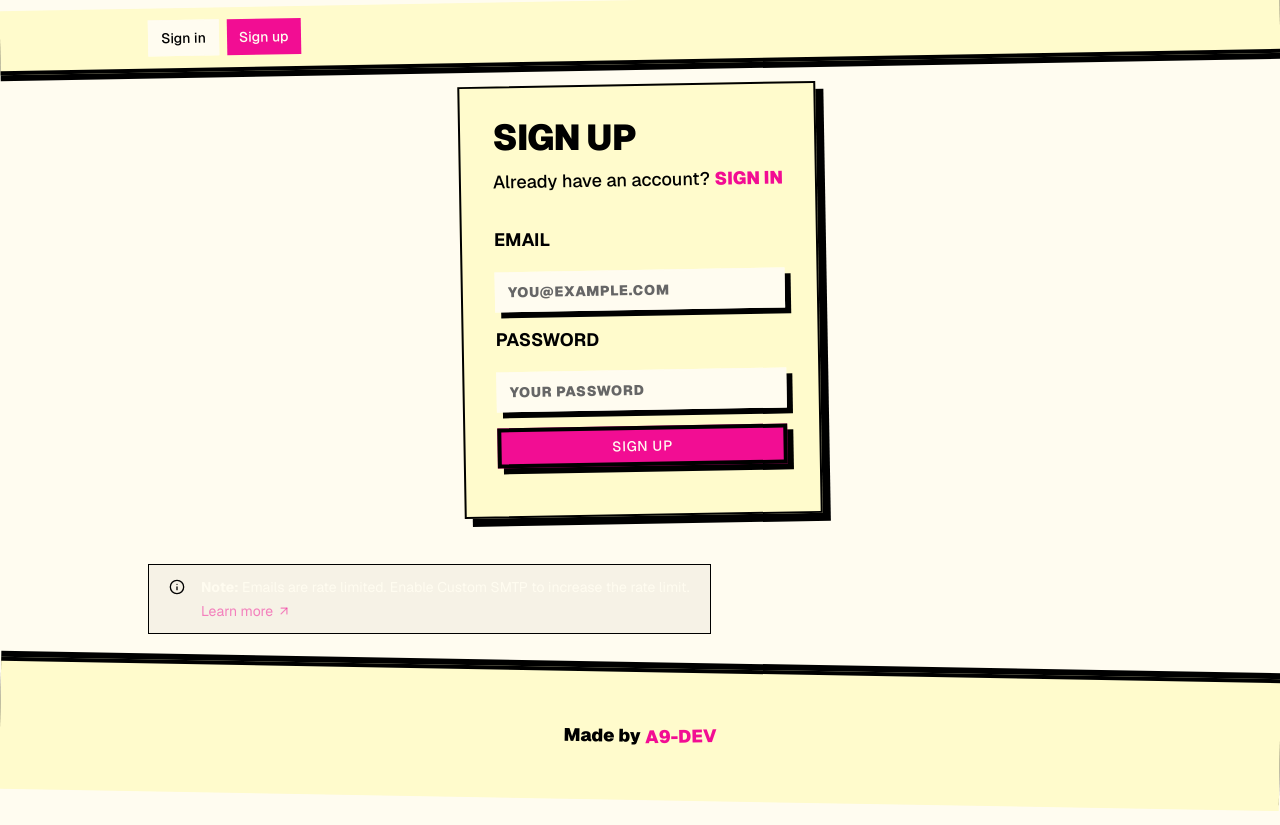
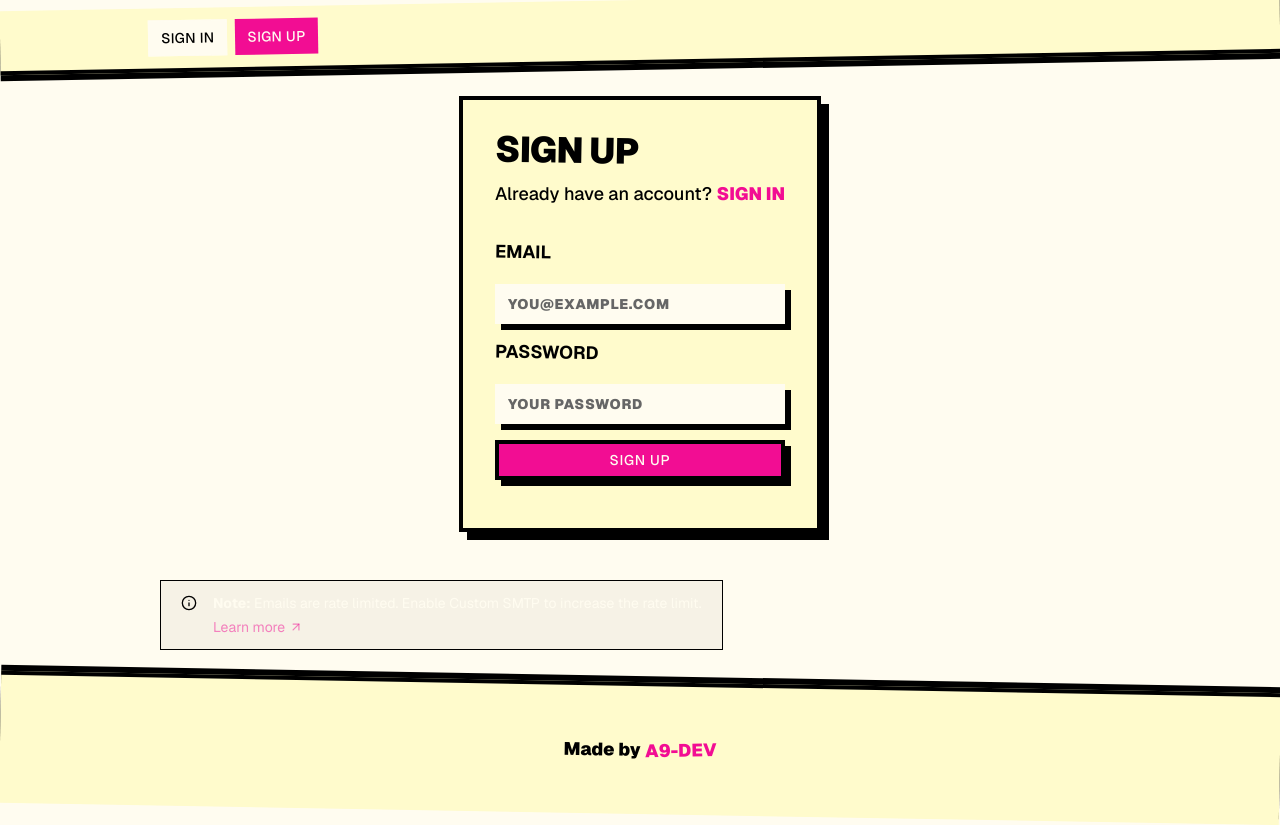
Before and after one commit to A9-dev/custom-daily-word, a Next.js app in the folder frontend/: page /sign-up in a window 1280 px wide. Built offline with nearby package versions, Linux system fonts and the light colour scheme; no server answers.

Commit message:
feat(ui): :sparkles: enhance UI components with improved border styles and layout adjustments

```diff
--- a/frontend/app/(auth-pages)/sign-in/page.tsx
+++ b/frontend/app/(auth-pages)/sign-in/page.tsx
@@ -8,7 +8,7 @@ import Link from "next/link";
 export default async function Login(props: { searchParams: Promise<Message> }) {
   const searchParams = await props.searchParams;
   return (
-    <form className="flex-1 flex flex-col min-w-64 max-w-sm mx-auto bg-card border-2 border-black p-8 shadow-[8px_8px_0_0_rgba(0,0,0,1)] -rotate-1">
+    <form className="flex-1 flex flex-col min-w-64 max-w-sm mx-auto bg-card border-4 border-black p-8 shadow-[8px_8px_0_0_rgba(0,0,0,1)]">
       <h1 className="text-4xl font-black uppercase tracking-tight mb-2 rotate-1">Sign in</h1>
       <p className="text-lg font-medium">
         Don't have an account?{" "}
--- a/frontend/app/(auth-pages)/sign-up/page.tsx
+++ b/frontend/app/(auth-pages)/sign-up/page.tsx
@@ -12,7 +12,7 @@ export default async function Signup(props: {
   const searchParams = await props.searchParams;
   if ("message" in searchParams) {
     return (
-      <div className="w-full flex-1 flex items-center justify-center gap-2 p-4 max-w-sm mx-auto bg-card border-2 border-black shadow-[8px_8px_0_0_rgba(0,0,0,1)] -rotate-1">
+      <div className="w-full flex-1 flex items-center justify-center gap-2 p-4 max-w-sm mx-auto bg-card border-4 border-black shadow-[8px_8px_0_0_rgba(0,0,0,1)]">
         <FormMessage message={searchParams} />
       </div>
     );
@@ -20,7 +20,7 @@ export default async function Signup(props: {
 
   return (
     <>
-      <form className="flex-1 flex flex-col min-w-64 max-w-sm mx-auto bg-card border-2 border-black p-8 shadow-[8px_8px_0_0_rgba(0,0,0,1)] -rotate-1">
+      <form className="flex-1 flex flex-col min-w-64 max-w-sm mx-auto bg-card border-4 border-black p-8 shadow-[8px_8px_0_0_rgba(0,0,0,1)]">
         <h1 className="text-4xl font-black uppercase tracking-tight mb-2 rotate-1">Sign up</h1>
         <p className="text-lg font-medium">
           Already have an account?{" "}
--- a/frontend/app/globals.css
+++ b/frontend/app/globals.css
@@ -4,58 +4,58 @@
 
 @layer base {
   :root {
-    --background: 48 100% 97%; /* warm white */
-    --foreground: 0 0% 0%; /* black */
-    --card: 55 100% 90%; /* bright yellow */
-    --card-foreground: 0 0% 0%; /* black */
-    --popover: 48 100% 97%; /* warm white */
-    --popover-foreground: 0 0% 0%; /* black */
-    --primary: 325 90% 50%; /* hot pink */
-    --primary-foreground: 48 100% 97%; /* warm white */
-    --secondary: 260 100% 60%; /* electric purple */
-    --secondary-foreground: 48 100% 97%; /* warm white */
-    --muted: 48 30% 90%; /* muted yellow */
-    --muted-foreground: 0 0% 40%; /* dark gray */
-    --accent: 160 100% 45%; /* bright teal */
-    --accent-foreground: 48 100% 97%; /* warm white */
-    --destructive: 15 100% 50%; /* bright orange-red */
-    --destructive-foreground: 48 100% 97%; /* warm white */
-    --border: 0 0% 0%; /* black */
-    --input: 48 100% 97%; /* warm white */
-    --ring: 0 0% 0%; /* black */
+    --background: 48 100% 97%;
+    --foreground: 0 0% 0%;
+    --card: 55 100% 90%;
+    --card-foreground: 0 0% 0%;
+    --popover: 48 100% 97%;
+    --popover-foreground: 0 0% 0%;
+    --primary: 325 90% 50%;
+    --primary-foreground: 48 100% 97%;
+    --secondary: 260 100% 60%;
+    --secondary-foreground: 48 100% 97%;
+    --muted: 48 30% 90%;
+    --muted-foreground: 0 0% 40%;
+    --accent: 160 100% 45%;
+    --accent-foreground: 48 100% 97%;
+    --destructive: 15 100% 50%;
+    --destructive-foreground: 48 100% 97%;
+    --border: 0 0% 0%;
+    --input: 48 100% 97%;
+    --ring: 0 0% 0%;
     --radius: 0px;
-    --chart-1: 325 90% 50%; /* hot pink */
-    --chart-2: 160 100% 45%; /* bright teal */
-    --chart-3: 15 100% 50%; /* bright orange-red */
-    --chart-4: 260 100% 60%; /* electric purple */
-    --chart-5: 55 100% 50%; /* bright yellow */
+    --chart-1: 325 90% 50%;
+    --chart-2: 160 100% 45%;
+    --chart-3: 15 100% 50%;
+    --chart-4: 260 100% 60%;
+    --chart-5: 55 100% 50%;
   }
 
   .dark {
-    --background: 0 0% 10%; /* near black */
-    --foreground: 0 0% 100%; /* white */
-    --card: 220 100% 20%; /* deep blue */
-    --card-foreground: 0 0% 100%; /* white */
-    --popover: 0 0% 10%; /* near black */
-    --popover-foreground: 0 0% 100%; /* white */
-    --primary: 60 100% 50%; /* yellow */
-    --primary-foreground: 0 0% 0%; /* black */
-    --secondary: 300 100% 60%; /* magenta */
-    --secondary-foreground: 0 0% 0%; /* black */
-    --muted: 0 0% 20%; /* dark gray */
-    --muted-foreground: 0 0% 80%; /* light gray */
-    --accent: 120 100% 40%; /* green */
-    --accent-foreground: 0 0% 0%; /* black */
-    --destructive: 0 100% 60%; /* red */
-    --destructive-foreground: 0 0% 100%; /* white */
-    --border: 0 0% 100%; /* white */
-    --input: 0 0% 10%; /* near black */
-    --ring: 0 0% 100%; /* white */
-    --chart-1: 60 100% 50%; /* yellow */
-    --chart-2: 120 100% 40%; /* green */
-    --chart-3: 39 100% 50%; /* orange */
-    --chart-4: 300 100% 60%; /* magenta */
-    --chart-5: 0 100% 60%; /* red */
+    --background: 0 0% 10%;
+    --foreground: 0 0% 100%;
+    --card: 220 100% 20%;
+    --card-foreground: 0 0% 100%;
+    --popover: 0 0% 10%;
+    --popover-foreground: 0 0% 100%;
+    --primary: 60 100% 50%;
+    --primary-foreground: 0 0% 0%;
+    --secondary: 300 100% 60%;
+    --secondary-foreground: 0 0% 0%;
+    --muted: 0 0% 20%;
+    --muted-foreground: 0 0% 80%;
+    --accent: 120 100% 40%;
+    --accent-foreground: 0 0% 0%;
+    --destructive: 0 100% 60%;
+    --destructive-foreground: 0 0% 100%;
+    --border: 0 0% 100%;
+    --input: 0 0% 10%;
+    --ring: 0 0% 100%;
+    --chart-1: 60 100% 50%;
+    --chart-2: 120 100% 40%;
+    --chart-3: 39 100% 50%;
+    --chart-4: 300 100% 60%;
+    --chart-5: 0 100% 60%;
   }
 }
 
--- a/frontend/app/layout.tsx
+++ b/frontend/app/layout.tsx
@@ -2,7 +2,6 @@ import { Geist } from "next/font/google";
 import { ThemeProvider } from "next-themes";
 import "./globals.css";
 import HeaderAuth from "@/components/header-auth";
-
 
 const defaultUrl = process.env.VERCEL_URL
   ? `https://${process.env.VERCEL_URL}`
@@ -25,9 +24,12 @@ export default function RootLayout({
   children: React.ReactNode;
 }>) {
   return (
-    <html lang="en" className={`${geistSans.className} bg-background`} suppressHydrationWarning>
+    <html
+      lang="en"
+      className={`${geistSans.className} bg-background`}
+      suppressHydrationWarning
+    >
       <body className="min-h-screen bg-background text-foreground">
-
         <ThemeProvider
           attribute="class"
           defaultTheme="light"
@@ -40,7 +42,7 @@ export default function RootLayout({
                 <HeaderAuth />
               </div>
             </nav>
-            <div className="flex-1 flex flex-col gap-20 max-w-5xl p-5 mx-auto w-full">
+            <div className="flex-1 flex flex-col gap-20 max-w-5xl p-8 mx-auto w-full">
               {children}
             </div>
 
--- a/frontend/app/protected/page.tsx
+++ b/frontend/app/protected/page.tsx
@@ -37,7 +37,7 @@ export default async function ProtectedPage() {
     .single();
 
   const cardStyles =
-    "bg-card border-4 border-black p-8 shadow-[12px_12px_0_0_rgba(0,0,0,1)] -rotate-2 hover:rotate-0 transition-transform";
+    "bg-card border-4 border-black p-8 shadow-[12px_12px_0_0_rgba(0,0,0,1)]";
 
   return (
     <div className="container mx-auto py-12 max-w-4xl">
@@ -45,7 +45,7 @@ export default async function ProtectedPage() {
         {/* Display the word of the day information */}
         <div className="flex flex-col gap-12 w-full max-w-5xl mx-auto">
           <Card className={cardStyles}>
-            <CardTitle className="text-5xl font-black uppercase tracking-tight rotate-1 text-primary mb-6">
+            <CardTitle className="text-5xl font-black uppercase tracking-tight text-primary mb-6">
               Word of the Day
             </CardTitle>
             <CardDescription className="text-2xl font-black tracking-wide">
@@ -59,11 +59,11 @@ export default async function ProtectedPage() {
           </Card>
         </div>
 
-        <Separator className="my-12 h-0.5 bg-black rotate-1" />
+        <Separator className="my-12 h-0.5 bg-black" />
 
         {/* Profile Form */}
         <Card className={cardStyles}>
-          <CardTitle className="text-5xl font-black uppercase tracking-tight rotate-1 text-secondary mb-6">
+          <CardTitle className="text-5xl font-black uppercase tracking-tight text-secondary mb-6">
             Your Profile
           </CardTitle>
           <CardContent className="p-0 mt-6">
@@ -71,7 +71,7 @@ export default async function ProtectedPage() {
               <div className="flex flex-col gap-4">
                 <Label
                   htmlFor="content"
-                  className="text-2xl font-black uppercase tracking-wide rotate-1"
+                  className="text-2xl font-black uppercase tracking-wide"
                 >
                   About You
                 </Label>
@@ -79,7 +79,7 @@ export default async function ProtectedPage() {
                   name="content"
                   placeholder="Write something awesome about yourself!"
                   defaultValue={profile?.content || ""}
-                  className="text-lg"
+                  className="text-lg resize-none"
                 />
               </div>
               <Button
--- a/frontend/components/header-auth.tsx
+++ b/frontend/components/header-auth.tsx
@@ -12,7 +12,9 @@ export default async function AuthButton() {
 
   return user ? (
     <div className="flex items-center gap-4">
-      Hey, {user.email}!
+      <p className="font-black text-lg uppercase tracking-wide">
+        Hey <span className="text-secondary">{user.email}</span>!
+      </p>
       <form action={signOutAction}>
         <Button type="submit" variant={"outline"}>
           Sign out
@@ -22,10 +24,20 @@ export default async function AuthButton() {
   ) : (
     <div className="flex gap-2">
       <Button asChild size="sm" variant={"outline"}>
-        <Link href="/sign-in">Sign in</Link>
+        <Link
+          href="/sign-in"
+          className="text-foreground font-black uppercase tracking-wide hover:text-primary transition-colors"
+        >
+          Sign in
+        </Link>
       </Button>
       <Button asChild size="sm" variant={"default"}>
-        <Link href="/sign-up">Sign up</Link>
+        <Link
+          href="/sign-up"
+          className="text-foreground font-black uppercase tracking-wide hover:text-primary transition-colors"
+        >
+          Sign up
+        </Link>
       </Button>
     </div>
   );
```
